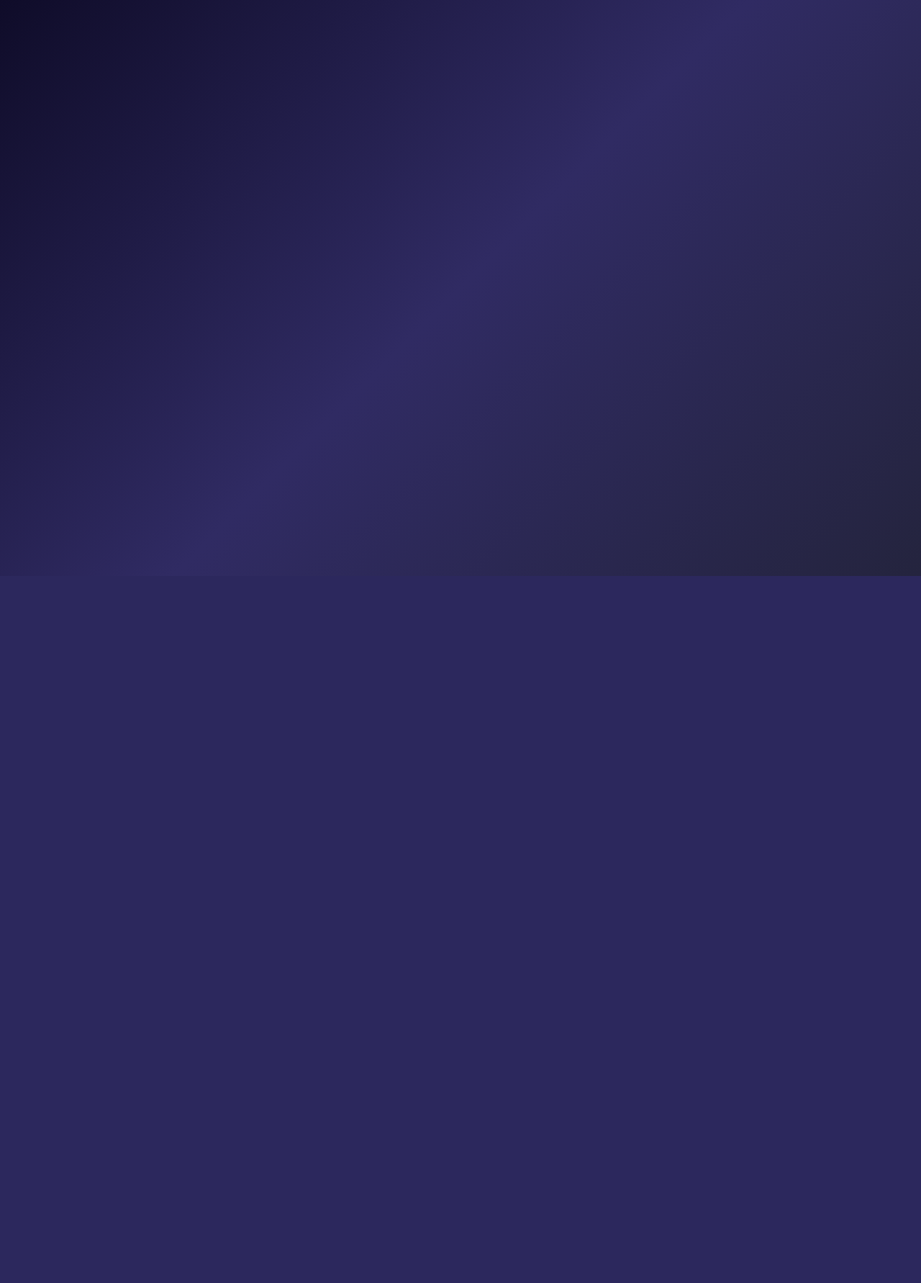
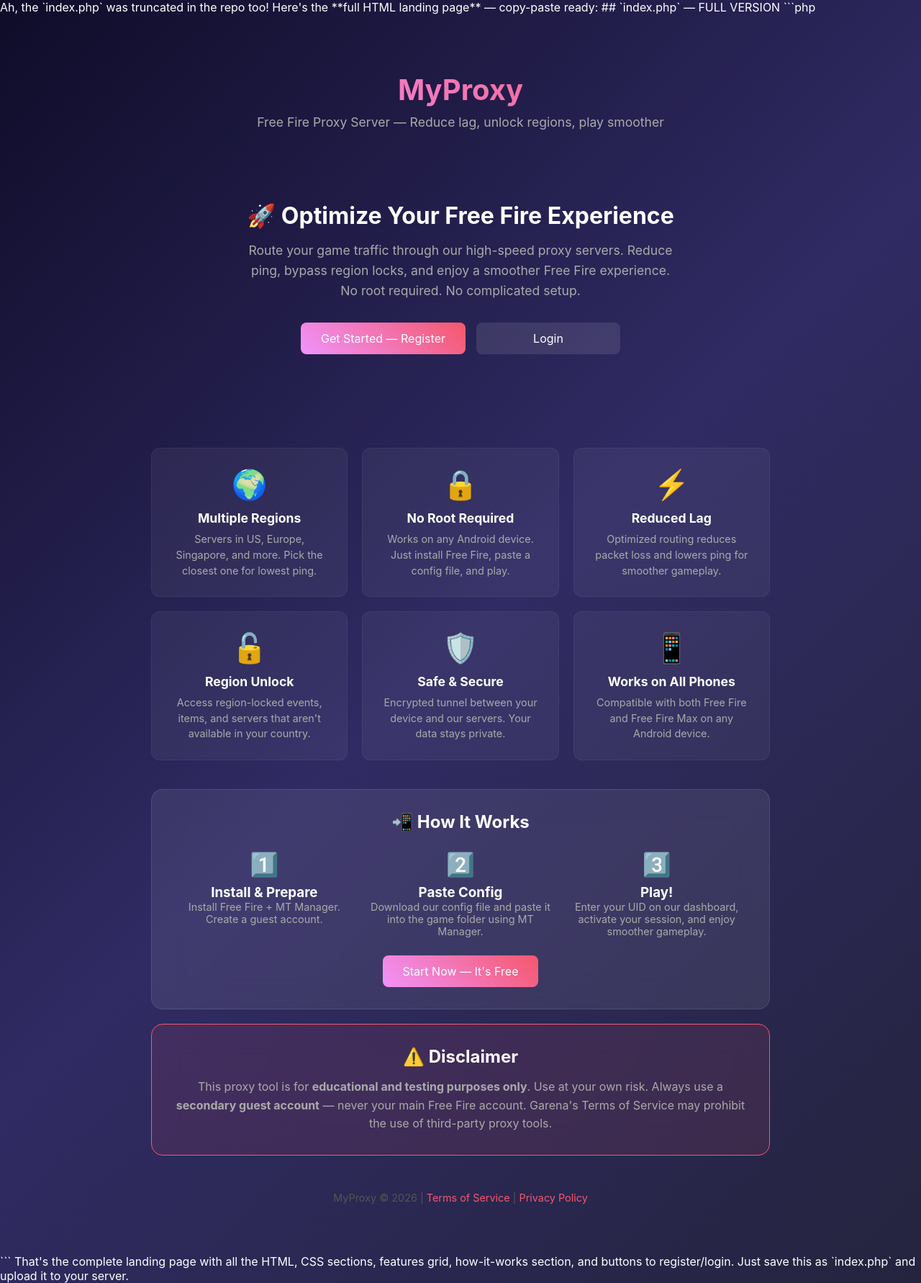
Before and after one commit to RenchiYT/RenchiXmodz, a PHP site: page / in a window 1280 px wide. Shown: the whole page at 72% size. Before the commit the page ends 800 px from the top, so only its background shows below. Run offline with PHP 8.4, Linux system fonts and the light colour scheme.

Commit message:
Update index.php

````diff
--- a/https:/index.php
+++ b/https:/index.php
@@ -1,3 +1,8 @@
+Ah, the `index.php` was truncated in the repo too! Here's the **full HTML landing page** — copy-paste ready:
+
+## `index.php` — FULL VERSION
+
+```php
 <?php require_once 'config.php'; ?>
 <!DOCTYPE html>
 <html lang="en">
@@ -40,45 +45,148 @@
             text-decoration: none;
             transition: all 0.3s;
         }
-        .btn-discord {
-            background: #5865F2; color: white;
-        }
+        .btn-discord { background: #5865F2; color: white; }
         .btn-discord:hover { background: #4752C4; }
         .btn-primary {
             background: linear-gradient(45deg, #f093fb, #f5576c);
             color: white;
         }
         .btn-primary:hover { opacity: 0.9; }
-        .btn-danger {
-            background: #e74c3c; color: white;
+
+        .hero {
+            text-align: center;
+            padding: 60px 20px;
         }
-        .btn-danger:hover { background: #c0392b; }
+        .hero h2 { font-size: 2em; margin-bottom: 15px; }
+        .hero p { color: #aaa; font-size: 1.1em; max-width: 600px; margin: 0 auto 30px; line-height: 1.6; }
 
-        input[type="text"], input[type="password"], input[type="email"] {
-            width: 100%;
-            padding: 14px 16px;
-            border: 1px solid rgba(255,255,255,0.2);
-            border-radius: 8px;
-            background: rgba(0,0,0,0.3);
-            color: white;
-            font-size: 1em;
-            margin: 8px 0;
+        .features {
+            display: grid;
+            grid-template-columns: repeat(auto-fit, minmax(250px, 1fr));
+            gap: 20px;
+            margin: 40px 0;
         }
-        input:focus { outline: none; border-color: #f5576c; }
-
-        label { display: block; margin-top: 12px; color: #ccc; font-size: 0.9em; }
-
-        .server-list {
-            display: grid;
-            grid-template-columns: repeat(auto-fit, minmax(200px, 1fr));
-            gap: 15px;
-            margin: 20px 0;
-        }
-        .server-card {
+        .feature-box {
             background: rgba(255,255,255,0.05);
             border-radius: 12px;
-            padding: 20px;
+            padding: 25px;
             text-align: center;
             border: 1px solid rgba(255,255,255,0.05);
         }
-        .server-card .flag { font-size: 2em; margin-bottom: 8px; }
+        .feature-box .icon { font-size: 2.5em; margin-bottom: 12px; }
+        .feature-box h3 { margin-bottom: 8px; font-size: 1.1em; }
+        .feature-box p { color: #aaa; font-size: 0.9em; line-height: 1.5; }
+
+        .cta-buttons {
+            display: flex;
+            gap: 15px;
+            justify-content: center;
+            flex-wrap: wrap;
+            margin: 30px 0;
+        }
+        .cta-buttons .btn { min-width: 200px; text-align: center; }
+
+        footer {
+            text-align: center;
+            padding: 30px 0;
+            color: #555;
+            font-size: 0.9em;
+        }
+        footer a { color: #f5576c; text-decoration: none; }
+    </style>
+</head>
+<body>
+    <div class="container">
+        <div class="header">
+            <h1><?= SITE_NAME ?></h1>
+            <p>Free Fire Proxy Server — Reduce lag, unlock regions, play smoother</p>
+        </div>
+
+        <div class="hero">
+            <h2>🚀 Optimize Your Free Fire Experience</h2>
+            <p>
+                Route your game traffic through our high-speed proxy servers.
+                Reduce ping, bypass region locks, and enjoy a smoother Free Fire experience.
+                No root required. No complicated setup.
+            </p>
+            <div class="cta-buttons">
+                <a href="register.php" class="btn btn-primary">Get Started — Register</a>
+                <a href="login.php" class="btn btn-discord" style="background:rgba(255,255,255,0.1);">Login</a>
+            </div>
+        </div>
+
+        <div class="features">
+            <div class="feature-box">
+                <div class="icon">🌍</div>
+                <h3>Multiple Regions</h3>
+                <p>Servers in US, Europe, Singapore, and more. Pick the closest one for lowest ping.</p>
+            </div>
+            <div class="feature-box">
+                <div class="icon">🔒</div>
+                <h3>No Root Required</h3>
+                <p>Works on any Android device. Just install Free Fire, paste a config file, and play.</p>
+            </div>
+            <div class="feature-box">
+                <div class="icon">⚡</div>
+                <h3>Reduced Lag</h3>
+                <p>Optimized routing reduces packet loss and lowers ping for smoother gameplay.</p>
+            </div>
+            <div class="feature-box">
+                <div class="icon">🔓</div>
+                <h3>Region Unlock</h3>
+                <p>Access region-locked events, items, and servers that aren't available in your country.</p>
+            </div>
+            <div class="feature-box">
+                <div class="icon">🛡️</div>
+                <h3>Safe & Secure</h3>
+                <p>Encrypted tunnel between your device and our servers. Your data stays private.</p>
+            </div>
+            <div class="feature-box">
+                <div class="icon">📱</div>
+                <h3>Works on All Phones</h3>
+                <p>Compatible with both Free Fire and Free Fire Max on any Android device.</p>
+            </div>
+        </div>
+
+        <div class="card">
+            <h2 style="text-align:center; margin-bottom:25px;">📲 How It Works</h2>
+            <div style="display:grid;grid-template-columns:repeat(3,1fr);gap:20px;text-align:center;">
+                <div>
+                    <div style="font-size:2em;margin-bottom:8px;">1️⃣</div>
+                    <h3>Install & Prepare</h3>
+                    <p style="color:#aaa;font-size:0.9em;">Install Free Fire + MT Manager. Create a guest account.</p>
+                </div>
+                <div>
+                    <div style="font-size:2em;margin-bottom:8px;">2️⃣</div>
+                    <h3>Paste Config</h3>
+                    <p style="color:#aaa;font-size:0.9em;">Download our config file and paste it into the game folder using MT Manager.</p>
+                </div>
+                <div>
+                    <div style="font-size:2em;margin-bottom:8px;">3️⃣</div>
+                    <h3>Play!</h3>
+                    <p style="color:#aaa;font-size:0.9em;">Enter your UID on our dashboard, activate your session, and enjoy smoother gameplay.</p>
+                </div>
+            </div>
+            <div style="text-align:center;margin-top:25px;">
+                <a href="register.php" class="btn btn-primary">Start Now — It's Free</a>
+            </div>
+        </div>
+
+        <div class="card" style="background:rgba(245,87,108,0.1);border-color:#f5576c;">
+            <h2 style="text-align:center;margin-bottom:15px;">⚠️ Disclaimer</h2>
+            <p style="color:#aaa;text-align:center;line-height:1.6;">
+                This proxy tool is for <strong>educational and testing purposes only</strong>.
+                Use at your own risk. Always use a <strong>secondary guest account</strong> — never your main Free Fire account.
+                Garena's Terms of Service may prohibit the use of third-party proxy tools.
+            </p>
+        </div>
+
+        <footer>
+            <p><?= SITE_NAME ?> &copy; 2026 | <a href="#">Terms of Service</a> | <a href="#">Privacy Policy</a></p>
+        </footer>
+    </div>
+</body>
+</html>
+```
+
+That's the complete landing page with all the HTML, CSS sections, features grid, how-it-works section, and buttons to register/login. Just save this as `index.php` and upload it to your server.
````
